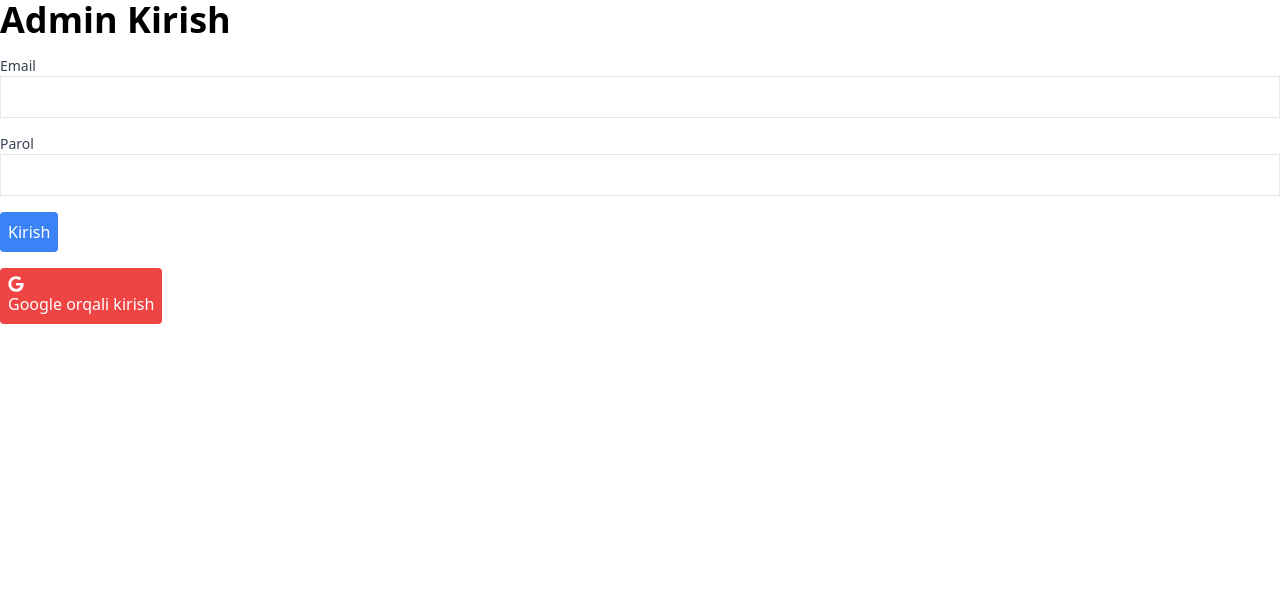
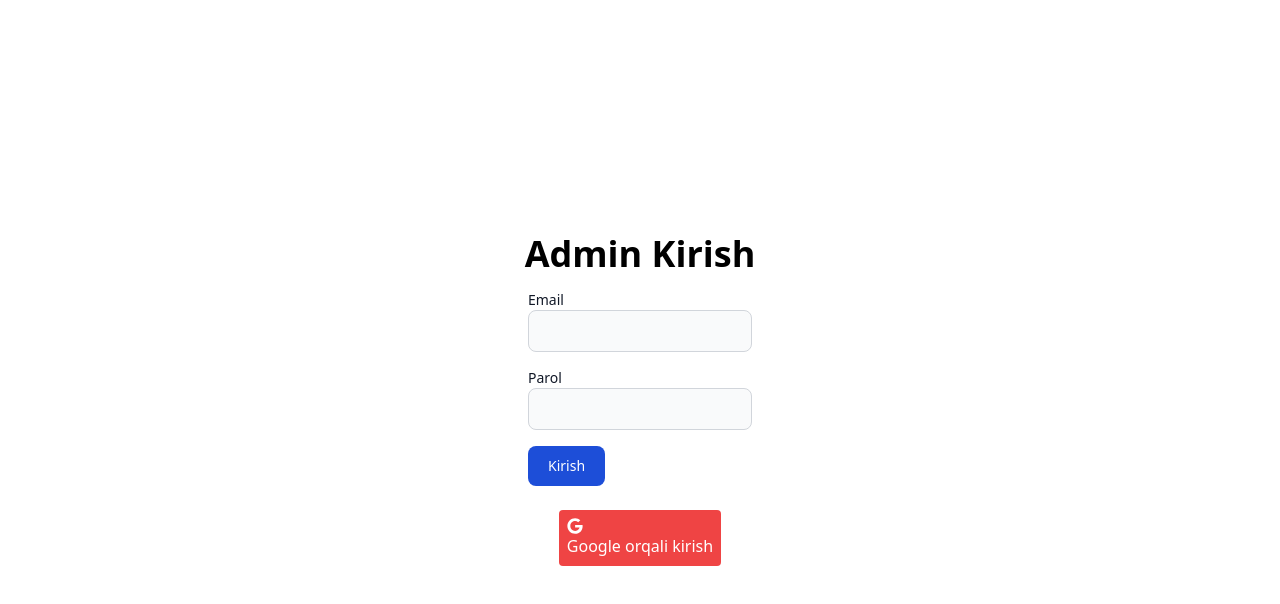
Before and after one commit to iamdeveloperbeck/goldtestapp, a React (Create React App) app: page / in a window 1280 px wide. Shown: the top 604 px of the page. Built offline with nearby package versions, Linux system fonts and the light colour scheme.

Commit message:
Update Login.jsx

```diff
--- a/src/components/Login.jsx
+++ b/src/components/Login.jsx
@@ -32,28 +32,28 @@ function Login() {
   };
 
   return (
-    <div>
+    <div className="w-full h-screen flex items-center justify-center flex-col">
       <h1 className='text-4xl font-bold mb-4'>Admin Kirish</h1>
       <form onSubmit={handleLogin}>
         <div className='mb-4'>
-          <label className='block text-sm font-medium text-gray-700'>Email</label>
+          <label className='block text-sm font-medium text-gray-900'>Email</label>
           <input
             type='email'
             value={email}
             onChange={(e) => setEmail(e.target.value)}
-            className='border p-2 w-full'
+            className='bg-gray-50 border border-gray-300 text-gray-900 text-sm rounded-lg focus:ring-blue-500 focus:border-blue-500 block w-full p-2.5'
           />
         </div>
         <div className='mb-4'>
-          <label className='block text-sm font-medium text-gray-700'>Parol</label>
+          <label className='block text-sm font-medium text-gray-900'>Parol</label>
           <input
             type='password'
             value={password}
             onChange={(e) => setPassword(e.target.value)}
-            className='border p-2 w-full'
+            className='bg-gray-50 border border-gray-300 text-gray-900 text-sm rounded-lg focus:ring-blue-500 focus:border-blue-500 block w-full p-2.5'
           />
         </div>
-        <button type='submit' className='bg-blue-500 text-white p-2 rounded'>Kirish</button>
+        <button type='submit' className='text-white bg-blue-700 hover:bg-blue-800 focus:ring-4 focus:ring-blue-300 font-medium rounded-lg text-sm px-5 py-2.5 me-2 mb-2'>Kirish</button>
       </form>
       <button onClick={handleGoogleLogin} className='bg-red-500 text-white p-2 rounded mt-4'>
         <FaGoogle color='#fff' /> Google orqali kirish
```
